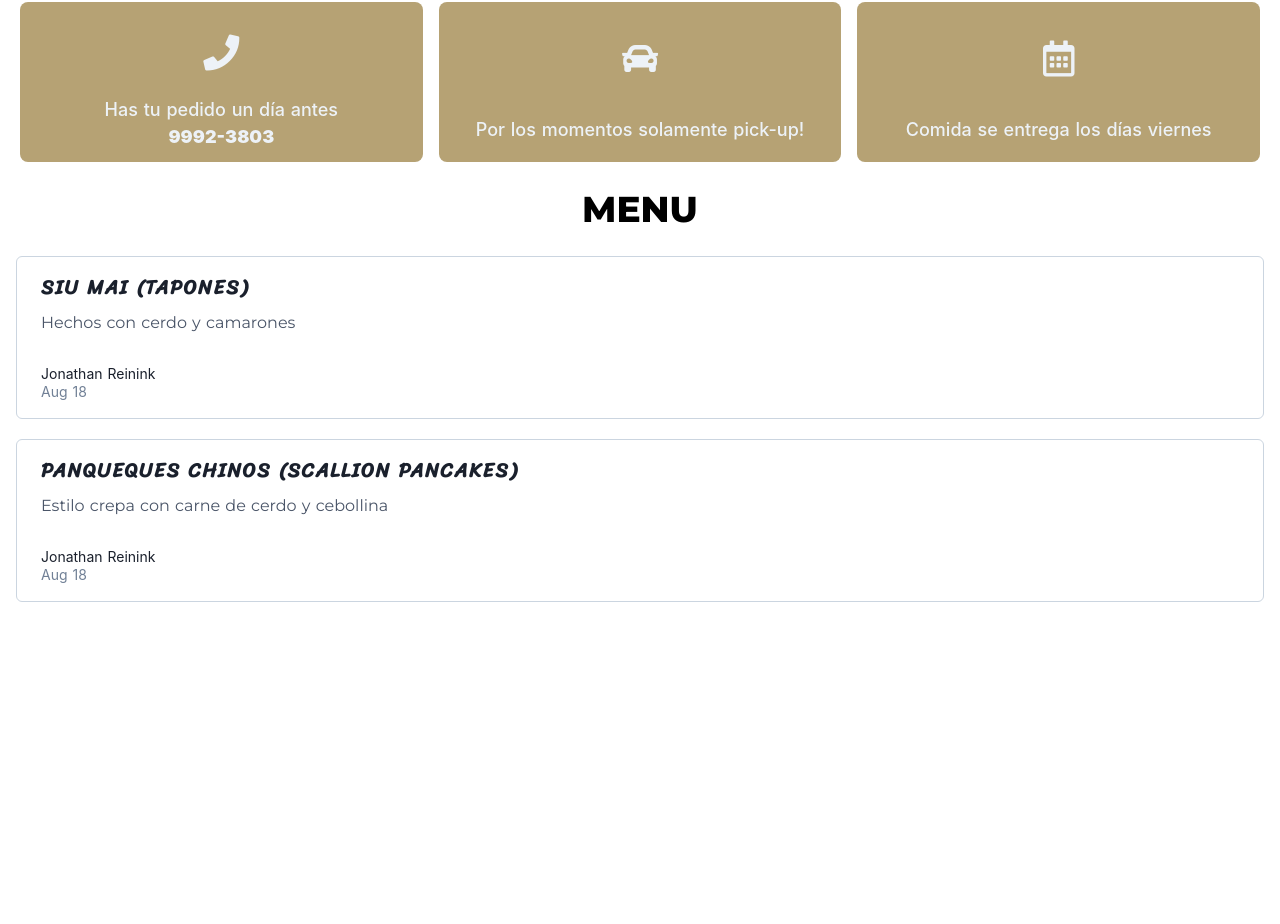
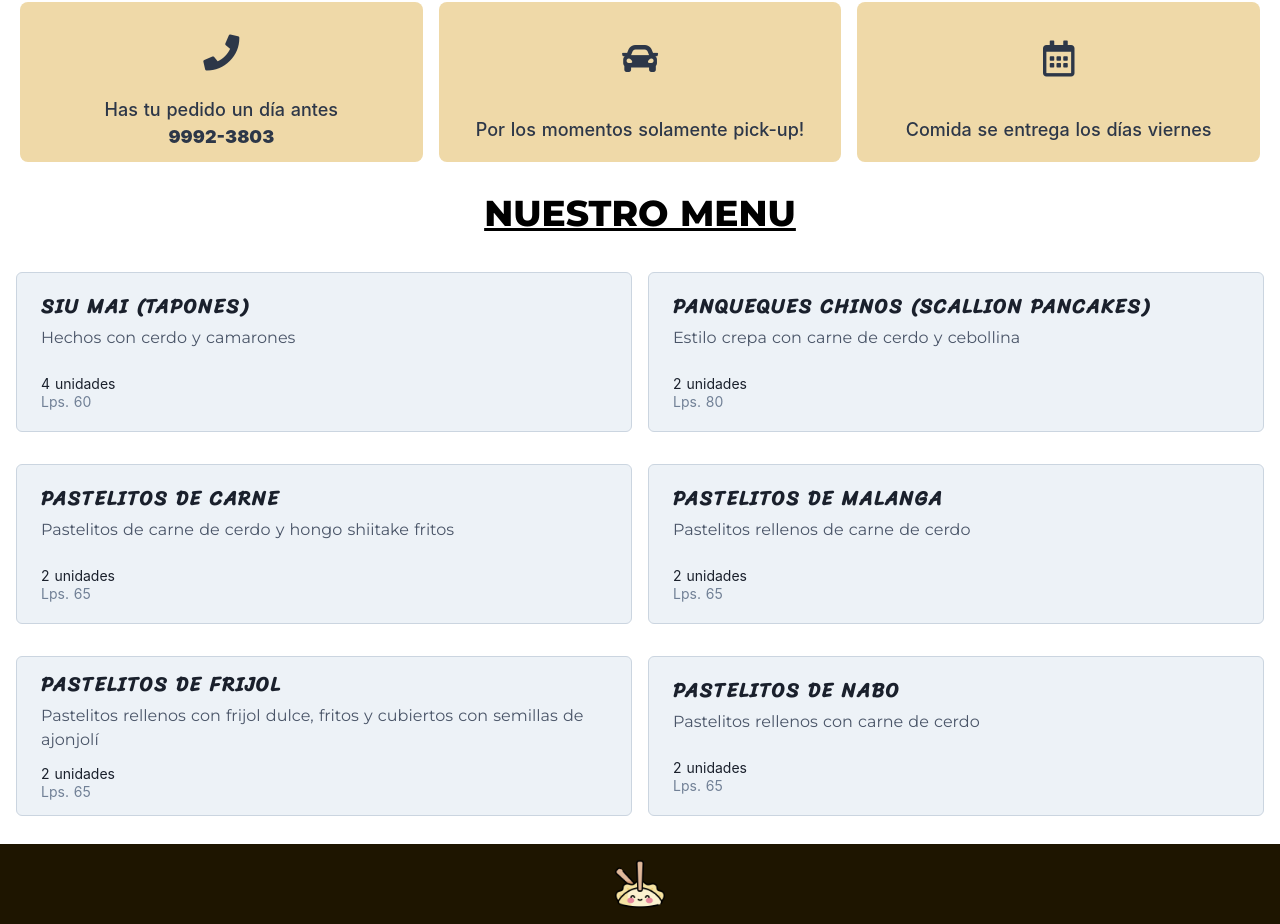
Before and after one commit to jocvegar/dim-sum-menu, a Nuxt app: page / in a window 1280 px wide. Shown: the part 634-1558 px from the top of the page. Before the commit the page ends 1256 px from the top, so only its background shows below. Built offline with nearby package versions, Linux system fonts and the light colour scheme.

Commit message:
Adds footer

```diff
--- a/components/Menu.vue
+++ b/components/Menu.vue
@@ -1,25 +1,26 @@
 <template>
     <div class="container mx-auto px-4">
-        <h1 class="text-4xl text-center font-bold">
-            MENU
+        <h1 v-if="$nuxt.$route.name != 'menu'" class="text-4xl text-center font-bold underline my-6">
+            NUESTRO MENU
         </h1>
 
-        <div v-for="item in items" :key="item.id">
-            <div class="w-full">
-                <div class="border border-gray-400 bg-white rounded-md px-6 py-4 flex flex-col justify-between leading-normal my-5">
-                    <div class="mb-8">
-                        <div class="text-gray-900 font-bold text-xl mb-2 title"> {{ item.title | upcase }}</div>
-                        <p class="text-gray-700 text-base description">{{ item.description }}</p>
+        <div class="grid grid-cols-1 sm:grid-cols-2 gap-4">
+            <div v-for="item in items" :key="item.id" >
+                <div class="w-full">
+                    <div class="border border-gray-400 bg-gray-200 rounded-md px-6 py-2 flex flex-col justify-around leading-normal my-2 h-40">
+                        <div class="mb-1">
+                            <div class="text-gray-900 font-bold text-xl mb-1 title"> {{ item.title | upcase }}</div>
+                            <p class="text-gray-700 text-base description">{{ item.description }}</p>
+                        </div>
+                        <div class="text-sm">
+                            <p class="text-gray-900 leading-none">{{ item.units }}</p>
+                            <p class="text-gray-600">Lps. {{ item.price }}</p>
+                        </div>
                     </div>
-                    <!-- <div class="flex items-center"> -->
-                    <div class="text-sm">
-                        <p class="text-gray-900 leading-none">Jonathan Reinink</p>
-                        <p class="text-gray-600">Aug 18</p>
-                    </div>
-                    <!-- </div> -->
                 </div>
             </div>
         </div>
+
     </div>
 </template>
 
@@ -42,6 +43,34 @@ export default {
                     description: "Estilo crepa con carne de cerdo y cebollina",
                     units: "2 unidades",
                     price: "80"
+                },
+                {
+                    id: 3,
+                    title: "Pastelitos de Carne",
+                    description: "Pastelitos  de carne de cerdo y hongo shiitake fritos",
+                    units: "2 unidades",
+                    price: "65"
+                },
+                {
+                    id: 4,
+                    title: "Pastelitos de Malanga",
+                    description: "Pastelitos rellenos de carne de cerdo",
+                    units: "2 unidades",
+                    price: "65"
+                },
+                {
+                    id: 5,
+                    title: "Pastelitos de Frijol",
+                    description: "Pastelitos rellenos con frijol dulce, fritos y cubiertos con semillas de ajonjolí",
+                    units: "2 unidades",
+                    price: "65"
+                },
+                {
+                    id: 6,
+                    title: "Pastelitos de Nabo",
+                    description: "Pastelitos rellenos con carne de cerdo",
+                    units: "2 unidades",
+                    price: "65"
                 }
             ]
         }
--- a/components/Nav.vue
+++ b/components/Nav.vue
@@ -16,7 +16,7 @@
 
     <div :class="open ? 'block showMe': 'hidden hideMe'" class="w-full flex-grow sm:flex sm:items-center sm:w-auto">
       <div class="text-base sm:flex-grow">
-         <nuxt-link
+         <!-- <nuxt-link
             @click.native="open = false"
             to="/contact"
             class="no-underline block mt-4 sm:inline-block sm:mt-0 text-brown-800 hover:text-white mr-4">
@@ -27,7 +27,7 @@
             to="/fotos"
             class="no-underline block mt-4 sm:inline-block sm:mt-0 text-brown-800 hover:text-white mr-4">
             Fotos
-          </nuxt-link>
+          </nuxt-link> -->
       </div>
       <div>
           <nuxt-link
@@ -84,5 +84,4 @@ export default {
         opacity: 1;
     }
 }
-
 </style>
--- a/pages/index.vue
+++ b/pages/index.vue
@@ -6,26 +6,26 @@
           Wan Fu
         </h2>
         <h3 class="subtitle text-2xl font-medium mb-2 text-gray-200 text-center sm:text-left">
-          Desayanos chino Dim Sum
+          Desayanos chino dim sum
         </h3>
       </div>
     </section>
     <section class="mx-auto px-5 my-5">
        <div class="grid grid-cols-1 sm:grid-cols-3 gap-4">
-          <div class="flex flex-col items-center justify-around bg-brown-400 h-40 pt-5 text-gray-200 rounded-lg">
+          <div class="flex flex-col items-center justify-around bg-brown-500 h-40 pt-5 text-gray-800 rounded-lg">
             <i class="fa fa-phone text-4xl"></i>
             <p class="font-medium text-lg text-center">
               Has tu pedido un día antes <br>
               <span class="font-black">9992-3803</span>
             </p>
           </div>
-          <div class="flex flex-col items-center justify-around bg-brown-400 h-40 pt-5 text-gray-200 rounded-lg">
+          <div class="flex flex-col items-center justify-around bg-brown-500 h-40 pt-5 text-gray-800 rounded-lg">
             <i class="fas fa-car text-4xl"></i>
             <p class="font-medium text-lg text-center">
               Por los momentos solamente pick-up!
             </p>
           </div>
-            <div class="flex flex-col items-center justify-around bg-brown-400 h-40 pt-5 text-gray-200 rounded-lg">
+            <div class="flex flex-col items-center justify-around bg-brown-500 h-40 pt-5 text-gray-800 rounded-lg">
             <i class="far fa-calendar-alt text-4xl"></i>
             <p class="font-medium text-lg text-center">
               Comida se entrega los días viernes
@@ -35,6 +35,13 @@
     </section>
     <section class="menu">
       <Menu />
+    </section>
+    <section class="footer mt-5">
+      <div class="grid grid-cols-1">
+        <footer class="flex items-center flex-no-shrink justify-center bg-brown-800 h-20 text-center">
+           <img src="@/static/icon.png" alt="wan-fu">
+        </footer>
+      </div>
     </section>
   </div>
 </template>
@@ -81,6 +88,11 @@ export default {
 .subtitle {
   font-family: 'Montserrat', sans-serif;
 }
+
+img {
+  width: auto;
+  height: 50px;
+}
 /* .page-enter-active, .page-leave-active {
     transition: opacity 5s;
   }
--- a/pages/menu.vue
+++ b/pages/menu.vue
@@ -1,17 +1,17 @@
 <template>
-  <section class="mx-auto px-5">
-        <div class="flex mb-4">
-            <div class="w-full bg-gray-500 h-auto p-5">
-                <h1 class="text-center text-2xl">Menu</h1>
-                Lorem ipsum dolor sit, amet consectetur adipisicing elit. Ducimus voluptatem unde aspernatur dolore a harum. Maxime facilis, earum odit, explicabo odio fugiat illum repellat eaque delectus suscipit minima iusto. Saepe.
-            </div>
+  <section class="mx-auto px-5 my-6">
+        <div class="menu">
+            <Menu />
         </div>
     </section>
 </template>
 
 <script>
+import Menu from '~/components/Menu.vue'
 export default {
-
+    components: {
+        Menu
+    },
 }
 </script>
 
```
